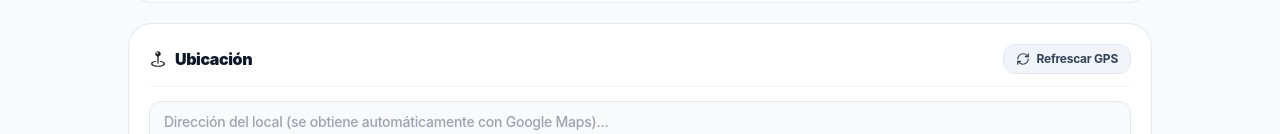
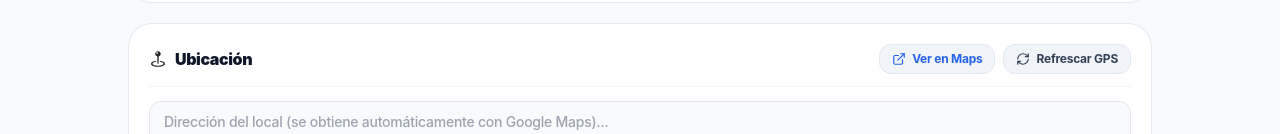
Before and after one commit to distribuidoraneth/app, a Next.js app: page /admin/clientes/nuevo in a window 1280 px wide. Shown: the part 796-930 px from the top of the page. Built offline with nearby package versions, Linux system fonts and the light colour scheme; no server answers; the database is empty; sample sign-in values are in the browser's storage; a web font is replaced by a local one.

Commit message:
feat(location): agregar boton Ver en Maps y enlace directo con coordenadas

```diff
--- a/src/components/admin/ClientRegistrationView.tsx
+++ b/src/components/admin/ClientRegistrationView.tsx
@@ -20,6 +20,7 @@ import {
   AlertCircle,
   RefreshCw,
   DollarSign,
+  ExternalLink,
 } from 'lucide-react';
 import {
   formatEcuadorianPhone,
@@ -639,16 +640,29 @@ export function ClientRegistrationView({ clientIdToEdit }: ClientRegistrationVie
               ) : null}
             </div>
 
-            {/* Botón Refrescar GPS limpio y accesible */}
+            {/* Acciones: Ver en Google Maps y Refrescar GPS */}
+            <div className="flex items-center space-x-2 self-start sm:self-auto">
+              <a
+                href={`https://www.google.com/maps/search/?api=1&query=${coords.lat},${coords.lng}`}
+                target="_blank"
+                rel="noopener noreferrer"
+                title="Abrir ubicación en Google Maps"
+                className="inline-flex items-center space-x-1.5 px-3 py-1.5 bg-slate-100 hover:bg-slate-200/80 active:scale-95 text-blue-600 hover:text-blue-700 font-bold text-xs rounded-xl border border-slate-200 transition-all cursor-pointer"
+              >
+                <ExternalLink className="w-3.5 h-3.5" />
+                <span>Ver en Maps</span>
+              </a>
+
               <button
                 type="button"
                 onClick={calibrateGps}
                 disabled={isCalibratingGps || isGeocoding}
-              className="inline-flex items-center space-x-1.5 px-3 py-1.5 bg-slate-100 hover:bg-slate-200/80 active:scale-95 disabled:opacity-50 text-slate-700 font-bold text-xs rounded-xl border border-slate-200 transition-all cursor-pointer self-start sm:self-auto"
+                className="inline-flex items-center space-x-1.5 px-3 py-1.5 bg-slate-100 hover:bg-slate-200/80 active:scale-95 disabled:opacity-50 text-slate-700 font-bold text-xs rounded-xl border border-slate-200 transition-all cursor-pointer"
               >
                 <RefreshCw className={`w-3.5 h-3.5 ${isCalibratingGps || isGeocoding ? 'animate-spin text-blue-600' : ''}`} />
                 <span>{isCalibratingGps ? 'Calibrando...' : 'Refrescar GPS'}</span>
               </button>
+            </div>
           </div>
 
           <div className="space-y-2">
```
Lines whose indentation alone changed are shown as unchanged.
